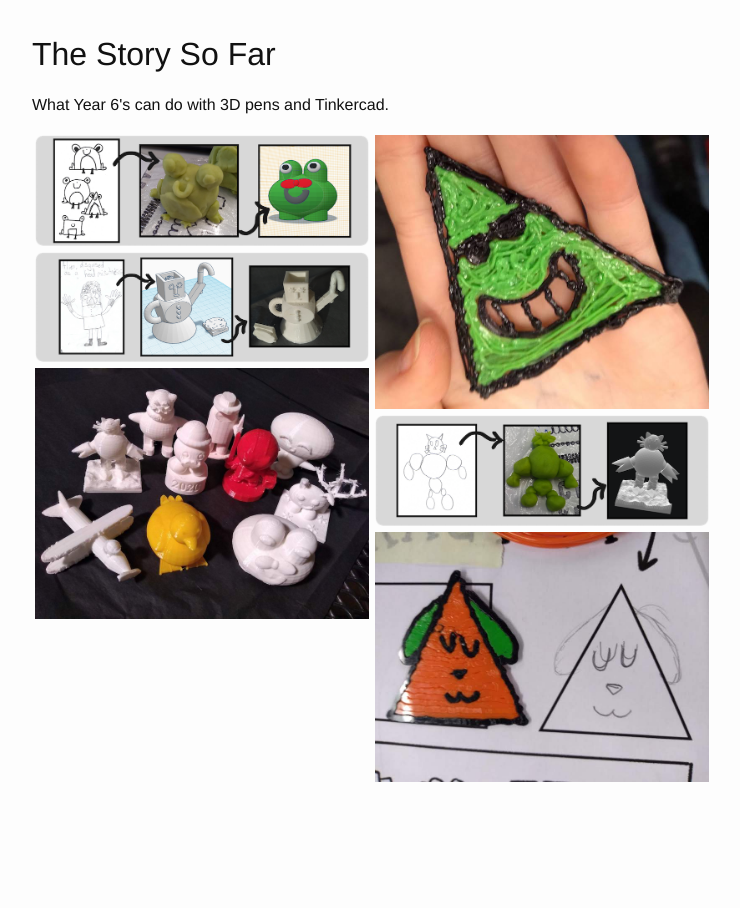
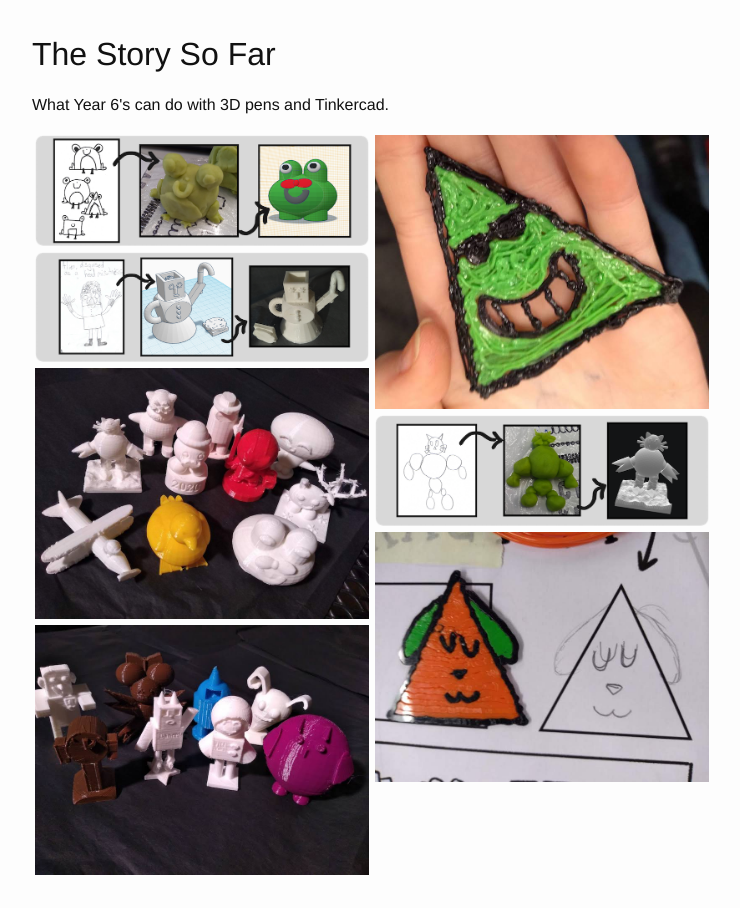
Before and after one commit to saramoohead/engineering-your-story, a Jekyll site: the page story_so_far/story-so-far.html, which Jekyll copies as it is, in a window 1280 px wide. Shown: the whole page, without its empty margins (268-1008 px from the left). Built offline with Jekyll 4.4.1, drawn with Linux system fonts in a browser that asks for light colours; comment, search, counter and statistics services are not loaded.

Commit message:
Group shot 3 of 3D prints

```diff
--- a/story_so_far/story-so-far.html
+++ b/story_so_far/story-so-far.html
@@ -92,6 +92,15 @@
               <img alt="Orange triangle-shaped dog" src="/assets/photography/story_so_far/OrangeTriangleDog800x600.jpg" />
             </a>
           </div>
+
+          <div class="image-wrapper">
+            <a href="/assets/photography/story_so_far/D1EveryonePrints1786x1340.jpg"
+            data-responsive=" /assets/photography/story_so_far/D1EveryonePrints1786x1340.jpg 1786"
+            class="image"
+            data-sub-html="&lt;div class='lg-toolbar caption'&gt;&lt;h4&gt;Group Shot #3&lt;/h4&gt;&lt;p&gt;&lt;/p&gt;&lt;/div&gt;">
+              <img alt="Group shot of several 3D prints" src="/assets/photography/story_so_far/D1EveryonePrints800x600.jpg" />
+            </a>
+          </div>
         </div>
 
         <script>
```
Also changed, not shown: assets/photography/story_so_far/D1EveryonePrints1786x1340.jpg (added), assets/photography/story_so_far/D1EveryonePrints800x600.jpg (added).
